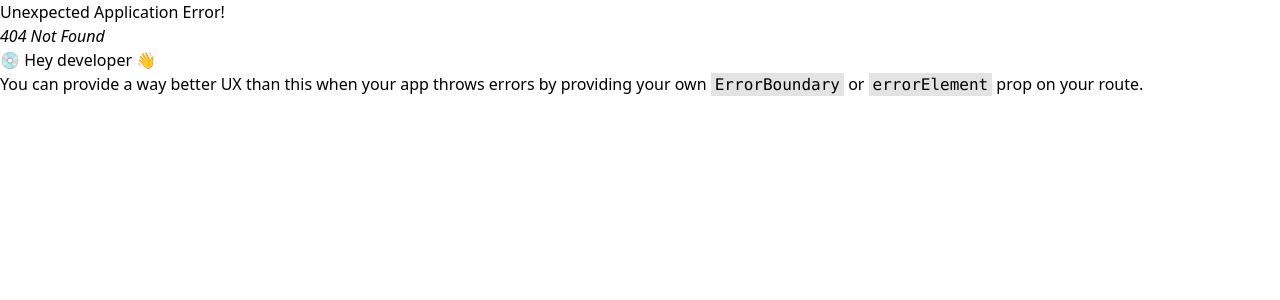
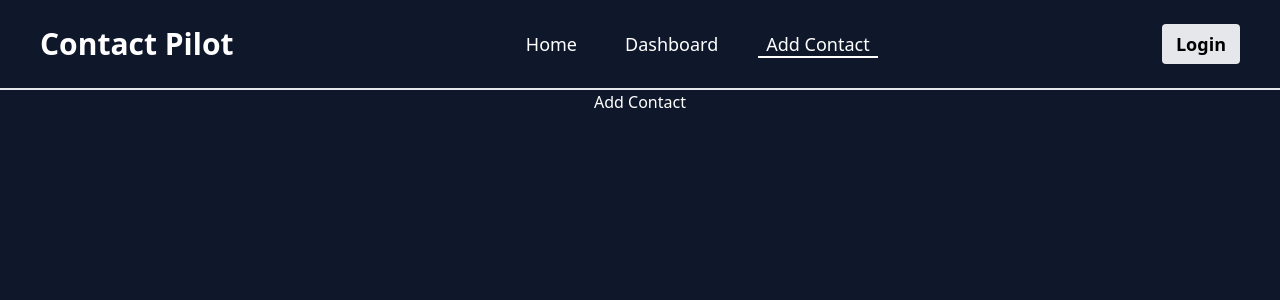
Before and after one commit to MohammadNaiem65/contact-pilot-client, a React (Vite) app: page /add-contact in a window 1280 px wide. Before the commit this address had no page. Shown: the top 300 px of the page. Built offline with nearby package versions, Linux system fonts and the light colour scheme.

Commit message:
completed the navbar design

```diff
--- a/src/App.jsx
+++ b/src/App.jsx
@@ -1,5 +1,6 @@
 import { HelmetProvider } from 'react-helmet-async';
-import Navbar from './components/Navbar/Navbar';
+import { Outlet } from 'react-router-dom';
+import Navbar from './pages/shared/Navbar/Navbar';
 
 function App() {
 	// ! Required variables
@@ -8,6 +9,7 @@ function App() {
 		<HelmetProvider>
 			<div className='w-full min-h-screen bg-slate-900 text-white'>
 				<Navbar />
+				<Outlet />
 			</div>
 		</HelmetProvider>
 	);
--- a/src/components/Navbar/Navbar.jsx
+++ /dev/null
@@ -1,15 +0,0 @@
-import { Link } from 'react-router-dom';
-
-export default function Navbar() {
-	return (
-		<nav className='px-10 py-6 border-b-2 flex items-center justify-between'>
-			<h1 className='text-3xl font-semibold'>Contact Pilot</h1>
-			<div className='flex items-center gap-x-8 text-lg'>
-				<Link to='/'>Home</Link>
-				<Link to='/dashboard'>Dashboard</Link>
-				<Link to='/add-contact'>Add Contact</Link>
-			</div>
-			<button>Log Out</button>
-		</nav>
-	);
-}
--- /dev/null
+++ b/src/pages/AddContact/AddContact.jsx
@@ -0,0 +1,7 @@
+export default function AddContact() {
+    return (
+        <div>
+            <h1 className="text-center">Add Contact</h1><br/>
+        </div>
+    );
+}
--- /dev/null
+++ b/src/pages/Dashboard/Dashboard.jsx
@@ -0,0 +1,7 @@
+export default function Dashboard() {
+    return (
+        <div>
+            <h1 className="text-center">Dashboard</h1><br/>
+        </div>
+    );
+}
--- /dev/null
+++ b/src/pages/Home/Home.jsx
@@ -0,0 +1,8 @@
+export default function Home() {
+	return (
+		<div>
+			<h1 className='text-center'>Welcome to the React App</h1>
+			<br />
+		</div>
+	);
+}
--- /dev/null
+++ b/src/pages/Login/Login.jsx
@@ -0,0 +1,7 @@
+export default function Login() {
+    return (
+        <div>
+            <h1 className="text-center">Login</h1><br/>
+        </div>
+    );
+}
--- /dev/null
+++ b/src/pages/Navbar/Navbar.jsx
@@ -0,0 +1,73 @@
+import { useContext } from 'react';
+import { Link } from 'react-router-dom';
+import { motion } from 'framer-motion';
+import { UserContext } from '../../../providers/UserContext/UserContext';
+
+export default function Navbar() {
+	// ! Required variables
+	const { user, setUser } = useContext(UserContext);
+
+	const containerVariant = {
+		initial: {
+			opacity: 0,
+		},
+		animate: {
+			opacity: 1,
+			transition: {
+				duration: 0.4,
+				when: 'beforeChildren',
+				staggerChildren: 0.4,
+			},
+		},
+	};
+
+	const childVariant = {
+		initial: {
+			y: -200,
+			opacity: 0,
+		},
+		animate: {
+			y: 0,
+			opacity: 1,
+			transition: {
+				type: 'spring',
+				bounce: 0.3,
+				duration: 0.6,
+			},
+		},
+	};
+
+	return (
+		<motion.nav
+			className='px-10 py-6 border-b-2 flex items-center justify-between'
+			variants={containerVariant}
+			initial='initial'
+			animate='animate'>
+			<motion.h1
+				className='text-3xl font-semibold'
+				variants={childVariant}>
+				Contact Pilot
+			</motion.h1>
+			<div className='flex items-center gap-x-8 text-lg'>
+				<motion.p variants={childVariant}>
+					<Link to='/'>Home</Link>
+				</motion.p>
+				<motion.p variants={childVariant}>
+					<Link to='/dashboard'>Dashboard</Link>
+				</motion.p>
+				<motion.p variants={childVariant}>
+					<Link to='/add-contact'>Add Contact</Link>
+				</motion.p>
+			</div>
+			{user ? (
+				user.name
+			) : (
+				<motion.p
+					className='bg-gray-200 px-3 py-1 text-lg text-black font-semibold rounded'
+					variants={childVariant}>
+					<Link to='/login'>Login</Link>
+				</motion.p>
+			)}
+		</motion.nav>
+	);
+}
--- /dev/null
+++ b/src/pages/SignUp/SignUp.jsx
@@ -0,0 +1,7 @@
+export default function SignUp() {
+    return (
+        <div>
+            <h1 className="text-center">Sign Up</h1><br/>
+        </div>
+    );
+}
--- /dev/null
+++ b/src/pages/shared/ActiveLink/ActiveLink.jsx
@@ -0,0 +1,15 @@
+import { NavLink } from 'react-router-dom';
+
+export default function ActiveLink({ children, to }) {
+	return (
+		<NavLink
+			to={to}
+			className={({ isActive }) =>
+				isActive
+					? 'px-2 border-b-2 border-white'
+					: 'px-2 border-b-2 border-transparent'
+			}>
+			{children}
+		</NavLink>
+	);
+}
--- /dev/null
+++ b/src/pages/shared/Navbar/Navbar.jsx
@@ -0,0 +1,87 @@
+import { useContext } from 'react';
+import { Link } from 'react-router-dom';
+import { motion } from 'framer-motion';
+import { UserContext } from '../../../providers/UserContext/UserContext';
+import ActiveLink from '../ActiveLink/ActiveLink';
+
+export default function Navbar() {
+	// ! Required variables
+	const { user, setUser } = useContext(UserContext);
+
+	// ! Motion element variants
+	const containerVariant = {
+		initial: {
+			opacity: 0,
+		},
+		animate: {
+			opacity: 1,
+			transition: {
+				duration: 0.4,
+				when: 'beforeChildren',
+				staggerChildren: 0.4,
+			},
+		},
+	};
+
+	const childVariant = {
+		initial: {
+			y: -200,
+			opacity: 0,
+		},
+		animate: {
+			y: 0,
+			opacity: 1,
+			transition: {
+				type: 'spring',
+				bounce: 0.3,
+				duration: 0.6,
+			},
+		},
+	};
+
+	return (
+		<motion.nav
+			className='px-10 py-6 border-b-2 text-lg flex items-center justify-between'
+			variants={containerVariant}
+			initial='initial'
+			animate='animate'>
+			<motion.h1
+				className='text-3xl font-semibold'
+				variants={childVariant}>
+				Contact Pilot
+			</motion.h1>
+			<div className='flex items-center gap-x-8'>
+				<motion.p variants={childVariant}>
+					<ActiveLink to='/'>Home</ActiveLink>
+				</motion.p>
+				<motion.p variants={childVariant}>
+					<ActiveLink to='/dashboard'>Dashboard</ActiveLink>
+				</motion.p>
+				<motion.p variants={childVariant}>
+					<ActiveLink to='/add-contact'>Add Contact</ActiveLink>
+				</motion.p>
+			</div>
+			{user ? (
+				<div className='flex items-center gap-x-6'>
+					<motion.p variants={childVariant}>
+						{user.name.length > 10
+							? user.name.slice(0, 8) + '...'
+							: user.name}
+					</motion.p>
+					<motion.button
+						className='bg-gray-200 px-3 py-1 text-lg text-black font-semibold border-2 border-transparent rounded hover:bg-transparent hover:border-white hover:text-white'
+						onClick={() => setUser(null)}
+						variants={childVariant}>
+						Log Out
+					</motion.button>
+				</div>
+			) : (
+				<motion.p
+					className='bg-gray-200 px-3 py-1 text-lg text-black font-semibold border-2 border-transparent rounded hover:bg-transparent hover:border-white hover:text-white'
+					variants={childVariant}>
+					<Link to='/login'>Login</Link>
+				</motion.p>
+			)}
+		</motion.nav>
+	);
+}
```
Also changed, not shown: src/main.jsx (+29 -2 lines).
